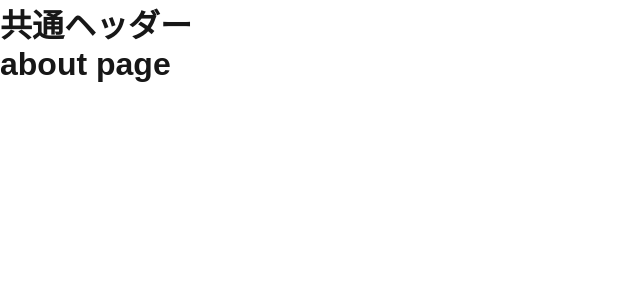
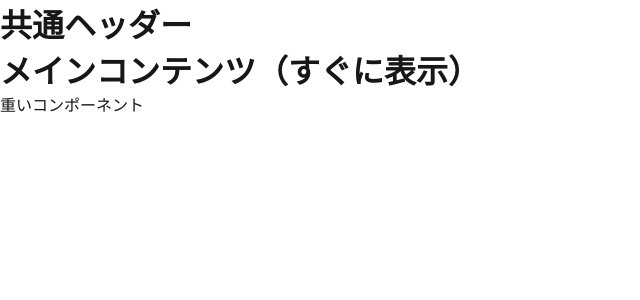
Before and after one commit to geek-3340/TypeScript-Next.js-tutorial, a Next.js app: page /about in a window 1280 px wide. Shown: the top 300 px of the page, without its empty margins (0-640 px from the left). Built offline with nearby package versions, Linux system fonts and the light colour scheme.

Commit message:
feat: サーバーコンポーネント、クライアントコンポーネント、LoadingUIとストリーミングについて学習完了

```diff
--- /dev/null
+++ b/app/about/SlowComponent.tsx
@@ -0,0 +1,7 @@
+export default async function SlowComponent() {
+    await new Promise((resolve) => {
+        setTimeout(resolve, 3000);
+    });
+
+    return <div>重いコンポーネント</div>;
+}
--- a/app/about/about-secondary/page.tsx
+++ /dev/null
@@ -1,3 +0,0 @@
-export default function aboutSecondary(){
-    return <h1>as</h1>
-}
--- /dev/null
+++ b/app/about/loading.tsx
@@ -0,0 +1,3 @@
+export default function Loading() {
+    return <h1>Loading...</h1>;
+}
--- a/app/about/page.tsx
+++ b/app/about/page.tsx
@@ -1,3 +1,14 @@
-export default function About(){
-    return <h1>about page</h1>
+import { Suspense } from 'react';
+import SlowComponent from './SlowComponent';
+
+export default function About() {
+    return (
+        <>
+            <h1>メインコンテンツ（すぐに表示）</h1>
+
+            {/* <Suspense fallback={<h1>重いコンポーネントを読み込み中...</h1>}> */}
+            <SlowComponent />
+            {/* </Suspense> */}
+        </>
+    );
 }
```
Also changed, not shown: app/page.tsx (+35 -4 lines), 1 other file (tests, documents, lock files or other folders).
